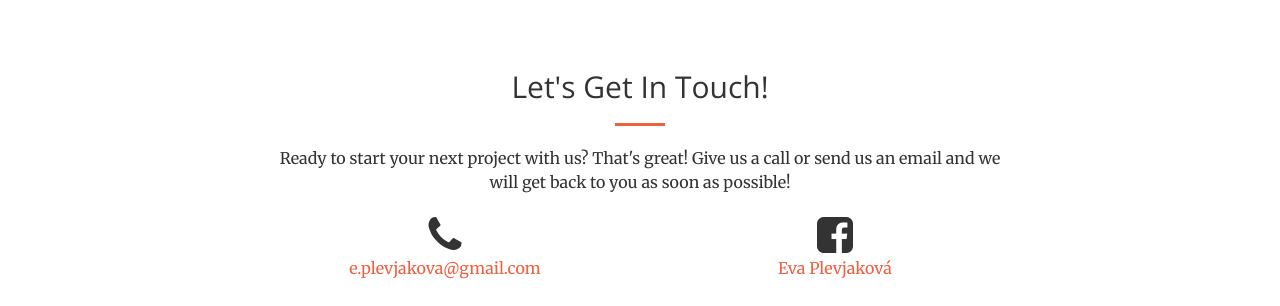
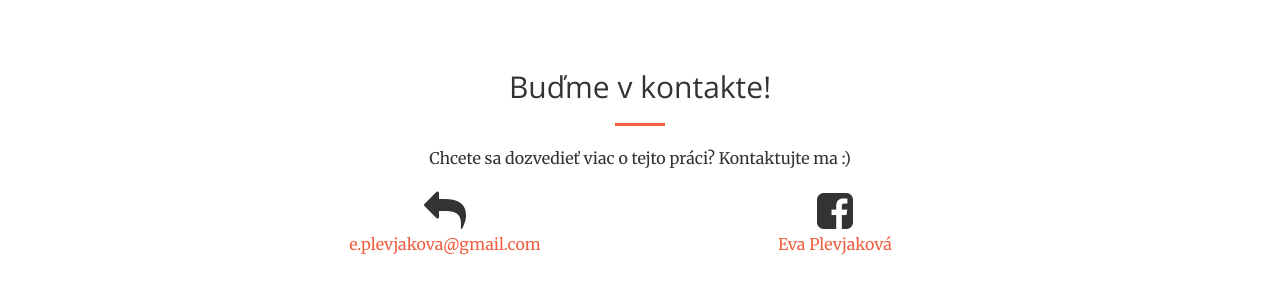
Before and after one commit to MartinPlevjak/eplevjakova, a website: page index.html in a window 1280 px wide. Shown: the part 2535-2841 px from the top of the page. Drawn offline with nearby package versions, Linux system fonts and the light colour scheme.

Commit message:
up contact

```diff
--- a/index.html
+++ b/index.html
@@ -245,12 +245,12 @@
         <div class="container">
             <div class="row">
                 <div class="col-lg-8 col-lg-offset-2 text-center">
-                    <h2 class="section-heading">Let's Get In Touch!</h2>
+                    <h2 class="section-heading">Buďme v kontakte!</h2>
                     <hr class="primary">
-                    <p>Ready to start your next project with us? That's great! Give us a call or send us an email and we will get back to you as soon as possible!</p>
+                    <p>Chcete sa dozvedieť viac o tejto práci? Kontaktujte ma :)</p>
                 </div>
                 <div class="col-lg-4 col-lg-offset-2 text-center">
-                    <i class="fa fa-phone fa-3x sr-contact"></i>
+                    <i class="fa fa-mail-reply fa-3x sr-contact"></i>
                     <p><a href="mailto:your-email@your-domain.com">e.plevjakova@gmail.com</a></p>
                 </div>
                 <div class="col-lg-4 text-center">
```
